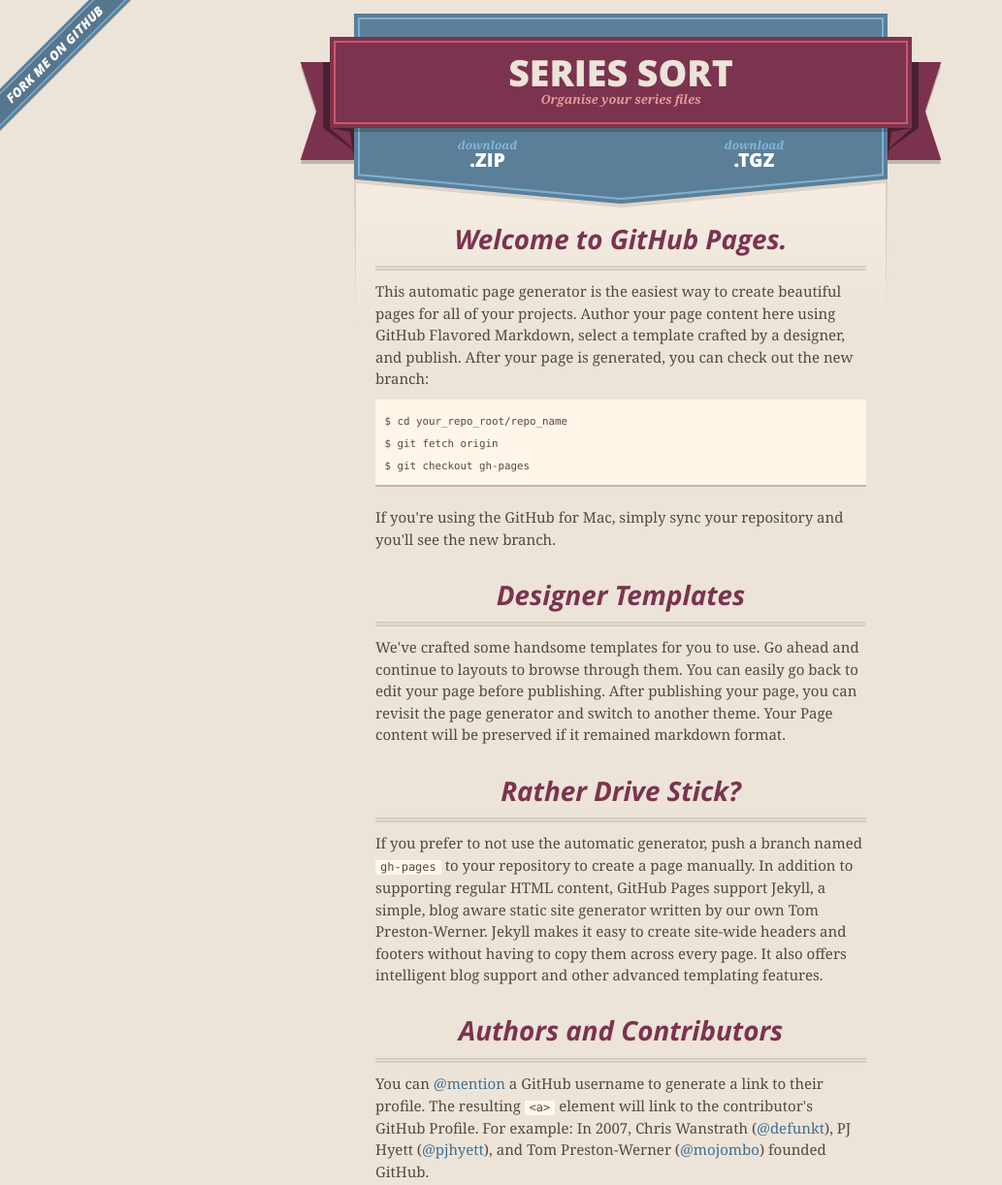
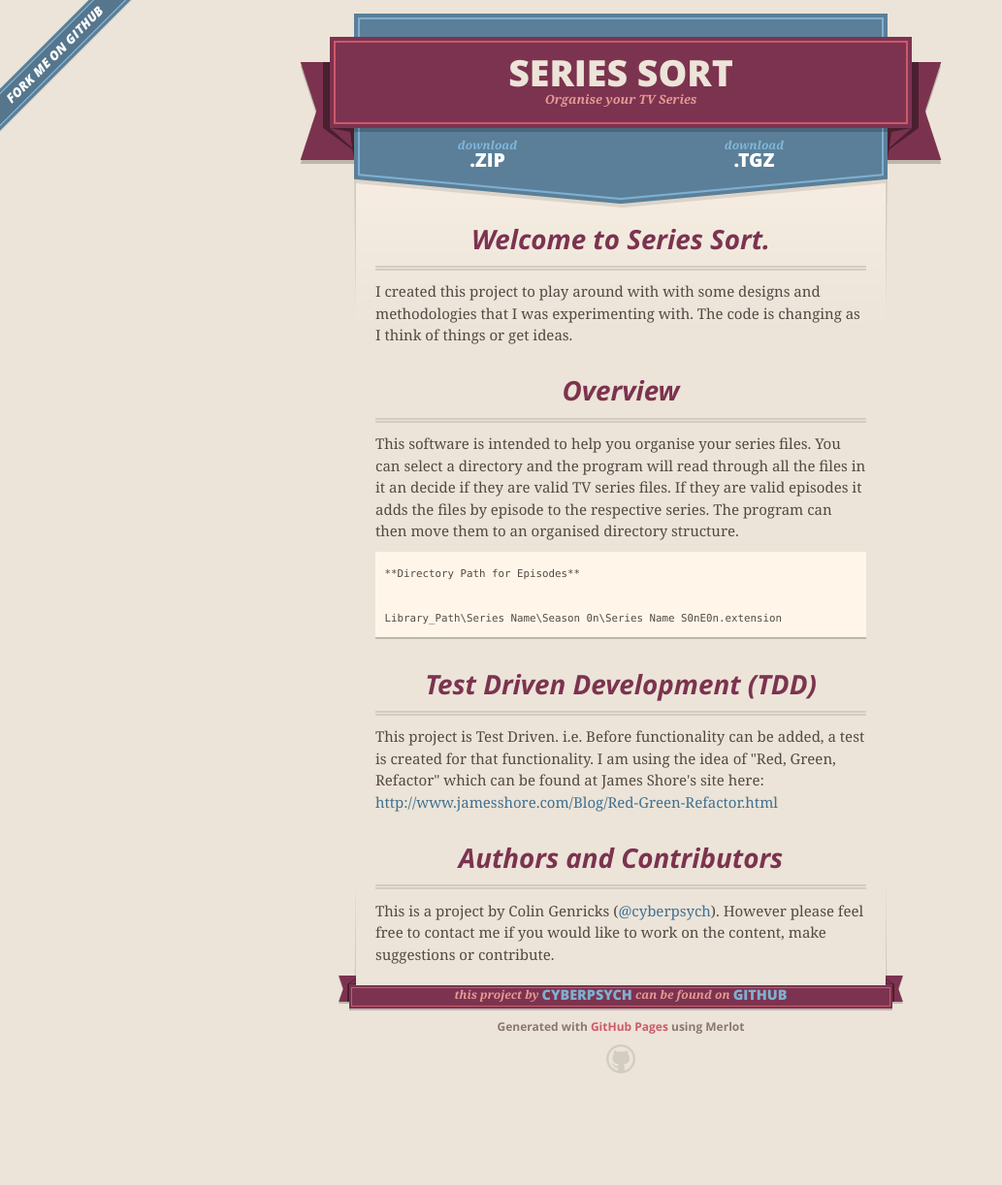
Before and after one commit to CyberPsych/SeriesSort, a plain HTML site: page index.html in a window 1280 px wide. Shown: the top 1222 px of the page at 97% size, without its empty margins (0-1033 px from the left). After the commit the page ends 1147 px from the top, so only its background shows below. Drawn offline with nearby package versions, Linux system fonts and the light colour scheme.

```diff
--- a/index.html
+++ b/index.html
@@ -28,7 +28,7 @@
         <span class="ribbon-outer">
           <span class="ribbon-inner">
             <h1>Series Sort</h1>
-            <h2>Organise your series files</h2>
+            <h2>Organise your TV Series</h2>
           </span>
           <span class="left-tail"></span>
           <span class="right-tail"></span>
@@ -47,36 +47,34 @@
 
       <section id="main_content">
         <h3>
-<a id="welcome-to-github-pages" class="anchor" href="#welcome-to-github-pages" aria-hidden="true"><span class="octicon octicon-link"></span></a>Welcome to GitHub Pages.</h3>
+<a id="welcome-to-series-sort" class="anchor" href="#welcome-to-series-sort" aria-hidden="true"><span class="octicon octicon-link"></span></a>Welcome to Series Sort.</h3>
 
-<p>This automatic page generator is the easiest way to create beautiful pages for all of your projects. Author your page content here using GitHub Flavored Markdown, select a template crafted by a designer, and publish. After your page is generated, you can check out the new branch:</p>
+<p>I created this project to play around with with some designs and methodologies that I was experimenting with.
+The code is changing as I think of things or get ideas.</p>
 
-<pre><code>$ cd your_repo_root/repo_name
-$ git fetch origin
-$ git checkout gh-pages
+<h3>
+<a id="overview" class="anchor" href="#overview" aria-hidden="true"><span class="octicon octicon-link"></span></a>Overview</h3>
+
+<p>This software is intended to help you organise your series files.
+You can select a directory and the program will read through all the files in it an decide if they are valid TV series files. If they are valid episodes it adds the files by episode to the respective series.
+The program can then move them to an organised directory structure.</p>
+
+<pre><code>**Directory Path for Episodes**
+
+Library_Path\Series Name\Season 0n\Series Name S0nE0n.extension
 </code></pre>
 
-<p>If you're using the GitHub for Mac, simply sync your repository and you'll see the new branch.</p>
+<h3>
+<a id="test-driven-development-tdd" class="anchor" href="#test-driven-development-tdd" aria-hidden="true"><span class="octicon octicon-link"></span></a>Test Driven Development (TDD)</h3>
 
-<h3>
-<a id="designer-templates" class="anchor" href="#designer-templates" aria-hidden="true"><span class="octicon octicon-link"></span></a>Designer Templates</h3>
-
-<p>We've crafted some handsome templates for you to use. Go ahead and continue to layouts to browse through them. You can easily go back to edit your page before publishing. After publishing your page, you can revisit the page generator and switch to another theme. Your Page content will be preserved if it remained markdown format.</p>
-
-<h3>
-<a id="rather-drive-stick" class="anchor" href="#rather-drive-stick" aria-hidden="true"><span class="octicon octicon-link"></span></a>Rather Drive Stick?</h3>
-
-<p>If you prefer to not use the automatic generator, push a branch named <code>gh-pages</code> to your repository to create a page manually. In addition to supporting regular HTML content, GitHub Pages support Jekyll, a simple, blog aware static site generator written by our own Tom Preston-Werner. Jekyll makes it easy to create site-wide headers and footers without having to copy them across every page. It also offers intelligent blog support and other advanced templating features.</p>
+<p>This project is Test Driven. i.e. Before functionality can be added, a test is created for that functionality.
+I am using the idea of "Red, Green, Refactor" which can be found at James Shore's site here:
+<a href="http://www.jamesshore.com/Blog/Red-Green-Refactor.html">http://www.jamesshore.com/Blog/Red-Green-Refactor.html</a></p>
 
 <h3>
 <a id="authors-and-contributors" class="anchor" href="#authors-and-contributors" aria-hidden="true"><span class="octicon octicon-link"></span></a>Authors and Contributors</h3>
 
-<p>You can <a href="https://github.com/blog/821" class="user-mention">@mention</a> a GitHub username to generate a link to their profile. The resulting <code>&lt;a&gt;</code> element will link to the contributor's GitHub Profile. For example: In 2007, Chris Wanstrath (<a href="https://github.com/defunkt" class="user-mention">@defunkt</a>), PJ Hyett (<a href="https://github.com/pjhyett" class="user-mention">@pjhyett</a>), and Tom Preston-Werner (<a href="https://github.com/mojombo" class="user-mention">@mojombo</a>) founded GitHub.</p>
-
-<h3>
-<a id="support-or-contact" class="anchor" href="#support-or-contact" aria-hidden="true"><span class="octicon octicon-link"></span></a>Support or Contact</h3>
-
-<p>Having trouble with Pages? Check out the documentation at <a href="https://help.github.com/pages">https://help.github.com/pages</a> or contact <a href="mailto:support@github.com">support@github.com</a> and we’ll help you sort it out.</p>
+<p>This is a project by Colin Genricks (<a href="https://github.com/cyberpsych" class="user-mention">@cyberpsych</a>). However please feel free to contact me if you would like to work on the content, make suggestions or contribute.</p>
       </section>
 
       <footer>
```
Also changed, not shown: params.json (+1 -1 lines).
